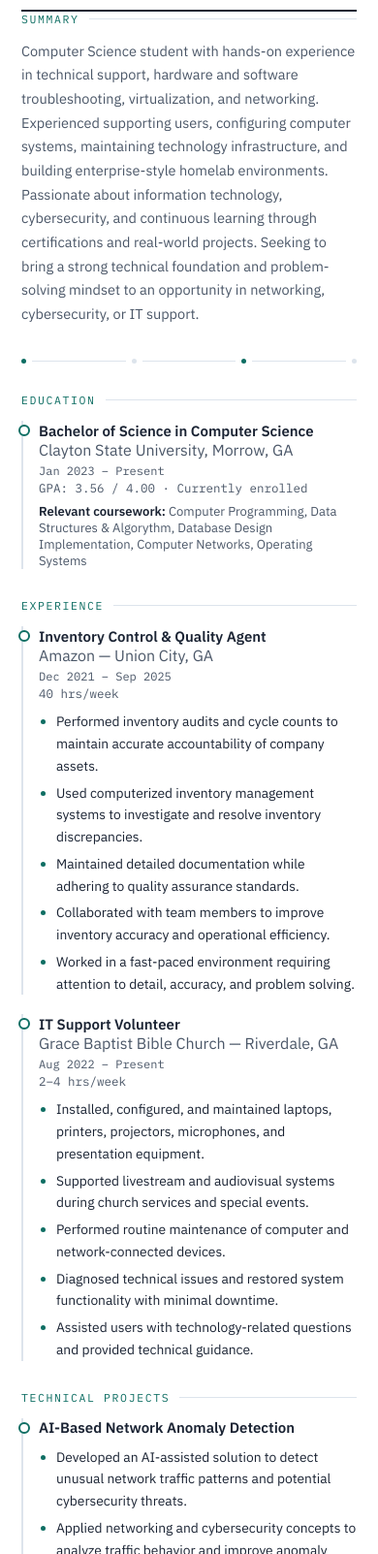
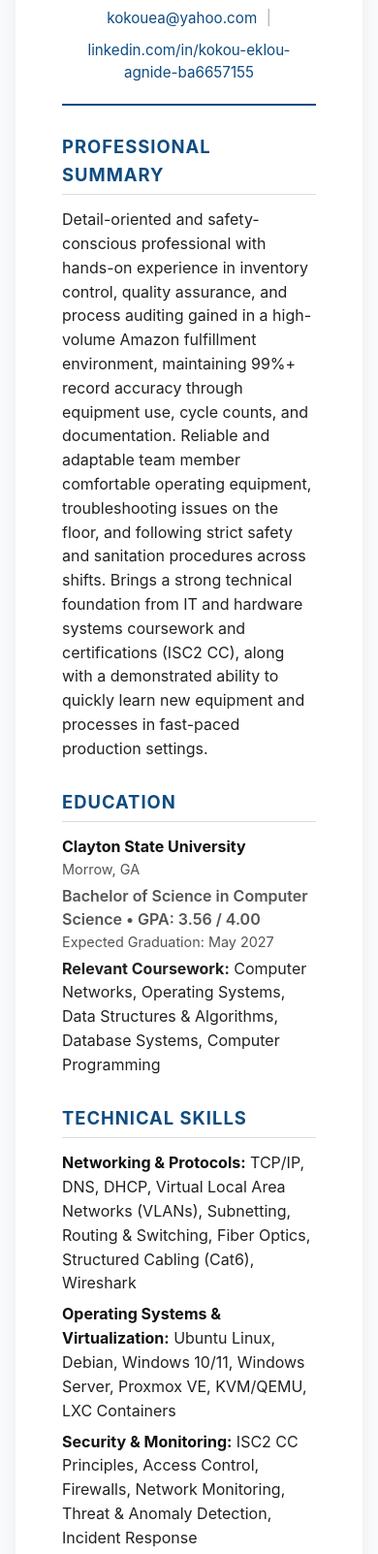
Before and after one commit to kokouEklouAgnide/resume, a plain HTML site: page index.html in a window 390 px wide. Shown: the part 220-1823 px from the top of the page at 97% size. Drawn offline with Linux system fonts and the light colour scheme.

Commit message:
Revise index.html for layout and style enhancements
Refactor HTML structure and update styles for improved layout and readability.

```diff
--- a/index.html
+++ b/index.html
@@ -1,466 +1,295 @@
 <!DOCTYPE html>
 <html lang="en">
 <head>
-<meta charset="UTF-8">
-<meta name="viewport" content="width=device-width, initial-scale=1.0">
-<title>Kokou Eklou-Agnide — Resume</title>
-<link rel="preconnect" href="https://fonts.googleapis.com">
-<link rel="preconnect" href="https://fonts.gstatic.com" crossorigin>
-<link href="https://fonts.googleapis.com/css2?family=IBM+Plex+Sans:wght@400;500;600;700&family=IBM+Plex+Mono:wght@400;500;600&display=swap" rel="stylesheet">
+  <meta charset="UTF-8" />
+  <meta name="viewport" content="width=device-width, initial-scale=1.0" />
+  <title>Kokou Eklou-Agnide - Resume</title>
   <style>
-  :root{
-    --bg:#F7F9FB;
-    --paper:#FFFFFF;
-    --ink:#1A2333;
-    --ink-soft:#4B5768;
-    --line:#DDE4EC;
-    --accent:#0E6E63;
-    --accent-soft:#E4F1EE;
-    --mono:'IBM Plex Mono', monospace;
-    --sans:'IBM Plex Sans', -apple-system, sans-serif;
+    :root {
+      --text-main: #222222;
+      --text-muted: #555555;
+      --accent: #0f4c81;
+      --border-color: #dddddd;
+      --bg-page: #f9fafb;
+      --bg-card: #ffffff;
     }
 
-  *{ box-sizing:border-box; }
-
-  body{
-    margin:0;
-    background:var(--bg);
-    color:var(--ink);
-    font-family:var(--sans);
-    -webkit-font-smoothing:antialiased;
+    * {
+      box-sizing: border-box;
+      margin: 0;
+      padding: 0;
     }
 
-  .page{
-    max-width:800px;
-    margin:48px auto;
-    background:var(--paper);
-    border:1px solid var(--line);
-    box-shadow:0 1px 3px rgba(20,30,45,0.04);
-    padding:56px 60px 48px;
+    body {
+      font-family: -apple-system, BlinkMacSystemFont, "Segoe UI", Roboto, Helvetica, Arial, sans-serif;
+      line-height: 1.55;
+      color: var(--text-main);
+      background-color: var(--bg-page);
+      padding: 2.5rem 1rem;
     }
 
-  /* ---------- Header ---------- */
-  header{
-    display:flex;
-    justify-content:space-between;
-    align-items:flex-end;
-    gap:24px;
-    padding-bottom:22px;
-    border-bottom:2px solid var(--ink);
+    .container {
+      max-width: 860px;
+      margin: 0 auto;
+      background: var(--bg-card);
+      padding: 3rem;
+      border-radius: 8px;
+      box-shadow: 0 4px 18px rgba(0, 0, 0, 0.06);
     }
 
-  h1{
-    font-size:30px;
-    letter-spacing:0.01em;
-    margin:0 0 6px;
-    font-weight:700;
+    header {
+      text-align: center;
+      border-bottom: 2px solid var(--accent);
+      padding-bottom: 1.25rem;
+      margin-bottom: 1.75rem;
     }
 
-  .role-tag{
-    font-family:var(--mono);
-    font-size:12.5px;
-    letter-spacing:0.06em;
-    text-transform:uppercase;
-    color:var(--accent);
-    background:var(--accent-soft);
-    display:inline-block;
-    padding:3px 9px;
-    border-radius:3px;
+    h1 {
+      font-size: 2rem;
+      letter-spacing: 0.5px;
+      color: #111111;
+      margin-bottom: 0.4rem;
     }
 
-  .contact{
-    text-align:right;
-    font-size:13px;
-    color:var(--ink-soft);
-    line-height:1.9;
-    font-family:var(--mono);
-    white-space:nowrap;
+    .contact-info {
+      font-size: 0.95rem;
+      color: var(--text-muted);
+      display: flex;
+      flex-wrap: wrap;
+      justify-content: center;
+      gap: 0.6rem;
     }
 
-  .contact a{ color:var(--ink-soft); text-decoration:none; }
-  .contact a:hover{ color:var(--accent); }
-
-  /* ---------- Signature network divider ---------- */
-  .net-divider{
-    display:flex;
-    align-items:center;
-    gap:6px;
-    margin:34px 0 26px;
-  }
-  .net-divider .node{
-    width:5px; height:5px; border-radius:50%;
-    background:var(--line);
-    flex:none;
-  }
-  .net-divider .node.on{ background:var(--accent); }
-  .net-divider .seg{
-    height:1px;
-    background:var(--line);
-    flex:1;
+    .contact-info a {
+      color: var(--accent);
+      text-decoration: none;
     }
 
-  /* ---------- Section ---------- */
-  section{ margin-top:30px; }
-  section:first-of-type{ margin-top:0; }
-
-  .eyebrow{
-    font-family:var(--mono);
-    font-size:11.5px;
-    letter-spacing:0.14em;
-    text-transform:uppercase;
-    color:var(--accent);
-    margin:0 0 14px;
-    display:flex;
-    align-items:center;
-    gap:10px;
-  }
-  .eyebrow::after{
-    content:"";
-    flex:1;
-    height:1px;
-    background:var(--line);
+    .contact-info a:hover {
+      text-decoration: underline;
     }
 
-  .summary{
-    font-size:14.5px;
-    line-height:1.7;
-    color:var(--ink-soft);
-    margin:0;
-    max-width:66ch;
+    .separator {
+      color: #aaa;
     }
 
-  /* ---------- Education / Experience entries ---------- */
-  .entry{
-    padding-left:16px;
-    border-left:2px solid var(--line);
-    margin-bottom:20px;
-    position:relative;
-  }
-  .entry::before{
-    content:"";
-    position:absolute;
-    left:-5px;
-    top:4px;
-    width:8px;
-    height:8px;
-    border-radius:50%;
-    background:var(--paper);
-    border:2px solid var(--accent);
-  }
-  .entry:last-child{ margin-bottom:0; }
-
-  .entry-head{
-    display:flex;
-    justify-content:space-between;
-    align-items:baseline;
-    flex-wrap:wrap;
-    gap:4px 16px;
+    section {
+      margin-bottom: 1.75rem;
     }
 
-  .entry-title{
-    font-weight:600;
-    font-size:15px;
+    h2 {
+      font-size: 1.15rem;
+      text-transform: uppercase;
+      letter-spacing: 1px;
+      color: var(--accent);
+      border-bottom: 1px solid var(--border-color);
+      padding-bottom: 0.35rem;
+      margin-bottom: 0.85rem;
     }
 
-  .entry-org{
-    font-weight:400;
-    color:var(--ink-soft);
+    p {
+      margin-bottom: 0.5rem;
     }
 
-  .entry-date{
-    font-family:var(--mono);
-    font-size:12px;
-    color:var(--ink-soft);
-    white-space:nowrap;
+    .entry {
+      margin-bottom: 1.2rem;
     }
 
-  .entry-sub{
-    font-size:12.5px;
-    color:var(--ink-soft);
-    margin-top:2px;
-    font-family:var(--mono);
+    .entry:last-child {
+      margin-bottom: 0;
     }
 
-  ul.bullets{
-    margin:10px 0 0;
-    padding-left:18px;
-  }
-  ul.bullets li{
-    font-size:13.8px;
-    line-height:1.65;
-    color:var(--ink);
-    margin-bottom:5px;
-  }
-  ul.bullets li::marker{
-    color:var(--accent);
+    .entry-header {
+      display: flex;
+      justify-content: space-between;
+      align-items: baseline;
+      flex-wrap: wrap;
+      margin-bottom: 0.2rem;
     }
 
-  .coursework{
-    font-size:13px;
-    color:var(--ink-soft);
-    margin-top:8px;
-  }
-  .coursework strong{
-    color:var(--ink);
-    font-weight:600;
+    .entry-title {
+      font-weight: 700;
+      color: #111111;
     }
 
-  /* ---------- Two-column grid for certs / skills ---------- */
-  .grid-2{
-    display:grid;
-    grid-template-columns:1fr 1fr;
-    gap:36px;
+    .entry-subtitle {
+      font-weight: 600;
+      color: var(--text-muted);
     }
 
-  .cert-list{
-    list-style:none;
-    margin:0; padding:0;
-  }
-  .cert-list li{
-    font-size:13.5px;
-    padding:7px 0;
-    border-bottom:1px dashed var(--line);
-    display:flex;
-    justify-content:space-between;
-    gap:10px;
-    align-items:baseline;
-  }
-  .cert-list li:last-child{ border-bottom:none; }
-  .cert-status{
-    font-family:var(--mono);
-    font-size:10.5px;
-    color:var(--accent);
-    background:var(--accent-soft);
-    padding:1px 6px;
-    border-radius:3px;
-    white-space:nowrap;
+    .entry-date,
+    .entry-location {
+      font-size: 0.9rem;
+      color: var(--text-muted);
     }
 
-  .skill-row{
-    margin-bottom:12px;
-  }
-  .skill-row:last-child{ margin-bottom:0; }
-  .skill-label{
-    font-family:var(--mono);
-    font-size:11px;
-    letter-spacing:0.06em;
-    text-transform:uppercase;
-    color:var(--accent);
-    display:block;
-    margin-bottom:4px;
-  }
-  .skill-value{
-    font-size:13.3px;
-    color:var(--ink);
-    line-height:1.55;
+    ul {
+      list-style-type: disc;
+      padding-left: 1.25rem;
+      margin-top: 0.35rem;
     }
 
-  /* ---------- Print ---------- */
-  @media print{
-    body{ background:var(--paper); }
-    .page{
-      margin:0;
-      border:none;
-      box-shadow:none;
-      padding:0.4in 0.5in;
-      max-width:none;
-    }
+    li {
+      margin-bottom: 0.3rem;
+      color: var(--text-main);
     }
 
-  @media (max-width:640px){
-    .page{ padding:32px 22px; margin:0; border:none; }
-    header{ flex-direction:column; align-items:flex-start; gap:10px; }
-    .contact{ text-align:left; }
-    .grid-2{ grid-template-columns:1fr; gap:24px; }
-    .entry-head{ flex-direction:column; }
+    .skills-list p {
+      margin-bottom: 0.45rem;
+    }
+
+    .skills-list strong {
+      color: #111111;
+    }
+
+    @media print {
+      body {
+        background-color: #ffffff;
+        padding: 0;
+      }
+      .container {
+        box-shadow: none;
+        padding: 0;
+        max-width: 100%;
+      }
     }
   </style>
 </head>
 <body>
-
-<div class="page">
-
+  <div class="container">
     <header>
-    <div>
       <h1>Kokou Eklou-Agnide</h1>
-      <span class="role-tag">Networking · Cybersecurity · IT Support</span>
-    </div>
-    <div class="contact">
-      Jonesboro, GA 30238<br>
-      404-421-3423<br>
-      <a href="mailto:kokouea@yahoo.com">kokouea@yahoo.com</a><br>
-      <a href="https://www.linkedin.com/in/kokou-eklou-agnide-ba6657155/" target="_blank" rel="noopener">linkedin.com/in/kokou-eklou-agnide</a>
+      <div class="contact-info">
+        <span>Riverdale, GA</span>
+        <span class="separator">|</span>
+        <span>404-421-3423</span>
+        <span class="separator">|</span>
+        <a href="mailto:kokouea@yahoo.com">kokouea@yahoo.com</a>
+        <span class="separator">|</span>
+        <a href="https://linkedin.com/in/kokou-eklou-agnide-ba6657155" target="_blank" rel="noopener noreferrer">linkedin.com/in/kokou-eklou-agnide-ba6657155</a>
       </div>
     </header>
 
     <section>
-    <p class="eyebrow">Summary</p>
-    <p class="summary">
-      Computer Science student with hands-on experience in technical support, hardware and software
-      troubleshooting, virtualization, and networking. Experienced supporting users, configuring
-      computer systems, maintaining technology infrastructure, and building enterprise-style homelab
-      environments. Passionate about information technology, cybersecurity, and continuous learning
-      through certifications and real-world projects. Seeking to bring a strong technical foundation
-      and problem-solving mindset to an opportunity in networking, cybersecurity, or IT support.
+      <h2>Professional Summary</h2>
+      <p>
+        Detail-oriented and safety-conscious professional with hands-on experience in inventory control, quality assurance, and process auditing gained in a high-volume Amazon fulfillment environment, maintaining 99%+ record accuracy through equipment use, cycle counts, and documentation. Reliable and adaptable team member comfortable operating equipment, troubleshooting issues on the floor, and following strict safety and sanitation procedures across shifts. Brings a strong technical foundation from IT and hardware systems coursework and certifications (ISC2 CC), along with a demonstrated ability to quickly learn new equipment and processes in fast-paced production settings.
       </p>
     </section>
 
-  <div class="net-divider">
-    <div class="node on"></div><div class="seg"></div>
-    <div class="node"></div><div class="seg"></div>
-    <div class="node on"></div><div class="seg"></div>
-    <div class="node"></div>
+    <section>
+      <h2>Education</h2>
+      <div class="entry">
+        <div class="entry-header">
+          <span class="entry-title">Clayton State University</span>
+          <span class="entry-location">Morrow, GA</span>
         </div>
-
-  <section>
-    <p class="eyebrow">Education</p>
-    <div class="entry">
-      <div class="entry-head">
-        <div>
-          <span class="entry-title">Bachelor of Science in Computer Science</span><br>
-          <span class="entry-org">Clayton State University, Morrow, GA</span>
+        <div class="entry-header">
+          <span class="entry-subtitle">Bachelor of Science in Computer Science &bull; GPA: 3.56 / 4.00</span>
+          <span class="entry-date">Expected Graduation: May 2027</span>
         </div>
-        <span class="entry-date">Jan 2023 – Present</span>
-      </div>
-      <div class="entry-sub">GPA: 3.56 / 4.00 · Currently enrolled</div>
-      <div class="coursework">
-        <strong>Relevant coursework:</strong> Computer Programming, Data Structures & Algorythm, Database Design Implementation, Computer Networks, Operating Systems
-      </div>
+        <p><strong>Relevant Coursework:</strong> Computer Networks, Operating Systems, Data Structures &amp; Algorithms, Database Systems, Computer Programming</p>
       </div>
     </section>
 
     <section>
-    <p class="eyebrow">Experience</p>
+      <h2>Technical Skills</h2>
+      <div class="skills-list">
+        <p><strong>Networking &amp; Protocols:</strong> TCP/IP, DNS, DHCP, Virtual Local Area Networks (VLANs), Subnetting, Routing &amp; Switching, Fiber Optics, Structured Cabling (Cat6), Wireshark</p>
+        <p><strong>Operating Systems &amp; Virtualization:</strong> Ubuntu Linux, Debian, Windows 10/11, Windows Server, Proxmox VE, KVM/QEMU, LXC Containers</p>
+        <p><strong>Security &amp; Monitoring:</strong> ISC2 CC Principles, Access Control, Firewalls, Network Monitoring, Threat &amp; Anomaly Detection, Incident Response</p>
+        <p><strong>Programming &amp; Scripting:</strong> Python, Java, C, SQL, Bash / Shell Scripting</p>
+        <p><strong>Hardware &amp; Infrastructure:</strong> Rack &amp; Stack Servers, PC Hardware Assembly, Diagnostic Tools, Audiovisual Systems, Equipment Maintenance</p>
+      </div>
+    </section>
 
+    <section>
+      <h2>Technical Projects</h2>
       <div class="entry">
-      <div class="entry-head">
-        <div>
-          <span class="entry-title">Inventory Control &amp; Quality Agent</span><br>
-          <span class="entry-org">Amazon — Union City, GA</span>
+        <div class="entry-header">
+          <span class="entry-title">Enterprise Virtualization &amp; Homelab</span>
+          <span class="entry-date">Proxmox VE, Linux, Virtual Networking</span>
         </div>
-        <span class="entry-date">Dec 2021 – Sep 2025</span>
-      </div>
-      <div class="entry-sub">40 hrs/week</div>
-      <ul class="bullets">
-        <li>Performed inventory audits and cycle counts to maintain accurate accountability of company assets.</li>
-        <li>Used computerized inventory management systems to investigate and resolve inventory discrepancies.</li>
-        <li>Maintained detailed documentation while adhering to quality assurance standards.</li>
-        <li>Collaborated with team members to improve inventory accuracy and operational efficiency.</li>
-        <li>Worked in a fast-paced environment requiring attention to detail, accuracy, and problem solving.</li>
+        <ul>
+          <li>Designed and deployed an enterprise-style virtualization environment on bare-metal hardware running Proxmox VE.</li>
+          <li>Provisioned and maintained Ubuntu Server VMs and LXC containers for isolated test environments.</li>
+          <li>Configured Linux network bridges, static IP schemes, and secure remote management via OpenSSH and web GUIs.</li>
+          <li>Implemented storage allocation pools, snapshot management, and automated backup routines to ensure environment availability.</li>
         </ul>
       </div>
 
       <div class="entry">
-      <div class="entry-head">
-        <div>
-          <span class="entry-title">IT Support Volunteer</span><br>
-          <span class="entry-org">Grace Baptist Bible Church — Riverdale, GA</span>
+        <div class="entry-header">
+          <span class="entry-title">AI-Assisted Network Anomaly Detection</span>
+          <span class="entry-date">Python, Scapy/Pandas, Machine Learning</span>
         </div>
-        <span class="entry-date">Aug 2022 – Present</span>
+        <ul>
+          <li>Developed a network traffic analysis tool to inspect packet payloads and identify anomalous activity indicative of port scans and DoS attempts.</li>
+          <li>Processed network logs and PCAP captures to extract flow features including packet size, transmission frequency, and flag distributions.</li>
+          <li>Evaluated detection models to reduce false positive alerts while flagging abnormal protocol behaviors.</li>
+        </ul>
       </div>
-      <div class="entry-sub">2–4 hrs/week</div>
-      <ul class="bullets">
-        <li>Installed, configured, and maintained laptops, printers, projectors, microphones, and presentation equipment.</li>
-        <li>Supported livestream and audiovisual systems during church services and special events.</li>
-        <li>Performed routine maintenance of computer and network-connected devices.</li>
-        <li>Diagnosed technical issues and restored system functionality with minimal downtime.</li>
-        <li>Assisted users with technology-related questions and provided technical guidance.</li>
+
+      <div class="entry">
+        <div class="entry-header">
+          <span class="entry-title">Linux-Based Edge Home Server</span>
+          <span class="entry-date">Raspberry Pi OS, Linux CLI, Networking</span>
+        </div>
+        <ul>
+          <li>Configured a lightweight edge server on Raspberry Pi OS to manage local network services and secure remote connectivity.</li>
+          <li>Implemented automated service management using systemd daemons and bash backup scripts.</li>
+          <li>Enforced server hardening practices including SSH key-based authentication, firewall rule configurations (UFW/iptables), and disabled root login.</li>
         </ul>
       </div>
     </section>
 
     <section>
-    <p class="eyebrow">Technical Projects</p>
-
+      <h2>Experience</h2>
       <div class="entry">
-      <div class="entry-head">
-        <span class="entry-title">AI-Based Network Anomaly Detection</span>
+        <div class="entry-header">
+          <span class="entry-title">Grace Baptist Bible Church</span>
+          <span class="entry-location">Riverdale, GA</span>
         </div>
-      <ul class="bullets">
-        <li>Developed an AI-assisted solution to detect unusual network traffic patterns and potential cybersecurity threats.</li>
-        <li>Applied networking and cybersecurity concepts to analyze traffic behavior and improve anomaly detection.</li>
-        <li>Strengthened knowledge of network monitoring, threat detection, and defensive security techniques.</li>
+        <div class="entry-header">
+          <span class="entry-subtitle">IT Support Specialist (Volunteer)</span>
+          <span class="entry-date">August 2022 &ndash; Present</span>
+        </div>
+        <ul>
+          <li>Configure, maintain, and troubleshoot endpoints, printers, wireless presentation equipment, and AV hardware across the facility.</li>
+          <li>Support multi-channel audio/visual hardware and live streaming feeds, maintaining 99%+ uptime during live broadcasts.</li>
+          <li>Perform routine hardware upgrades, OS patching, and network device troubleshooting across local LAN connections.</li>
+          <li>Resolve end-user technical issues promptly, documenting troubleshooting procedures to streamline future incident response.</li>
         </ul>
       </div>
 
       <div class="entry">
-      <div class="entry-head">
-        <span class="entry-title">Enterprise Homelab (Proxmox)</span>
+        <div class="entry-header">
+          <span class="entry-title">Amazon</span>
+          <span class="entry-location">Union City, GA</span>
         </div>
-      <ul class="bullets">
-        <li>Built and administered a virtualization environment using Proxmox VE.</li>
-        <li>Deployed and managed Ubuntu Server virtual machines.</li>
-        <li>Configured virtual networking, storage, and remote administration.</li>
-        <li>Practiced Linux administration, virtualization, system troubleshooting, and infrastructure management.</li>
-      </ul>
+        <div class="entry-header">
+          <span class="entry-subtitle">Inventory Control &amp; Quality Assurance Agent</span>
+          <span class="entry-date">December 2021 &ndash; September 2025</span>
         </div>
-
-    <div class="entry">
-      <div class="entry-head">
-        <span class="entry-title">Raspberry Pi Home Server</span>
-      </div>
-      <ul class="bullets">
-        <li>Built a Raspberry Pi-based home server running Linux.</li>
-        <li>Configured SSH, remote administration, and self-hosted services.</li>
-        <li>Gained practical experience with Linux system administration and networking.</li>
+        <ul>
+          <li>Performed comprehensive cycle counts and audits across high-volume inventory to maintain 99%+ record integrity.</li>
+          <li>Leveraged proprietary inventory management databases and scanners to trace root causes of physical and systemic discrepancies.</li>
+          <li>Documented discrepancies, process defects, and audit metrics in compliance with facility quality assurance benchmarks.</li>
+          <li>Coordinated with cross-functional floor leads to resolve inventory bottlenecks and improve overall workflow throughput.</li>
         </ul>
       </div>
     </section>
 
-  <div class="net-divider">
-    <div class="node"></div><div class="seg"></div>
-    <div class="node on"></div><div class="seg"></div>
-    <div class="node"></div><div class="seg"></div>
-    <div class="node on"></div>
-  </div>
-
-  <div class="grid-2">
     <section>
-      <p class="eyebrow">Certifications</p>
-      <ul class="cert-list">
+      <h2>Certifications</h2>
+      <ul>
+        <li>ISC2 Certified in Cybersecurity (CC)</li>
         <li>Google IT Support Professional Certificate</li>
-        <li>ISC2 Certified in Cybersecurity (CC)</li>
-        <li>Cisco Certified Network Associate (CCNA) <span class="cert-status">Exp. Dec 2026</span></li>
         <li>CodePath Cybersecurity 101</li>
-        <li>Fiber Optic Splicing Training (Sumitomo/AWS)</li>
+        <li>Fiber Optic Splicing Training (Sumitomo Electric Lightwave / AWS)</li>
+        <li>Cisco Certified Network Associate (CCNA) &mdash; Expected December 2026</li>
       </ul>
     </section>
-
-    <section>
-      <p class="eyebrow">Technical Skills</p>
-
-      <div class="skill-row">
-        <span class="skill-label">Operating Systems</span>
-        <span class="skill-value">Windows 10/11, Ubuntu Linux</span>
   </div>
-      <div class="skill-row">
-        <span class="skill-label">Virtualization</span>
-        <span class="skill-value">Proxmox VE, Virtual Machines</span>
-      </div>
-      <div class="skill-row">
-        <span class="skill-label">Networking</span>
-        <span class="skill-value">TCP/IP, DNS, DHCP, Structured Cabling, Fiber Optics, Troubleshooting</span>
-      </div>
-      <div class="skill-row">
-        <span class="skill-label">Hardware</span>
-        <span class="skill-value">Assembly, Installation, System Maintenance, Rack &amp; Stack</span>
-      </div>
-      <div class="skill-row">
-        <span class="skill-label">Cybersecurity</span>
-        <span class="skill-value">Security Fundamentals, Information Assurance, Network Monitoring</span>
-      </div>
-      <div class="skill-row">
-        <span class="skill-label">Programming</span>
-        <span class="skill-value">Java, C, SQL, Python</span>
-      </div>
-      <div class="skill-row">
-        <span class="skill-label">Professional</span>
-        <span class="skill-value">Documentation, Problem Solving, Team Collaboration, MS Office</span>
-      </div>
-    </section>
-  </div>
-
-</div>
-
 </body>
 </html>
```
Lines whose indentation alone changed are shown as unchanged.
